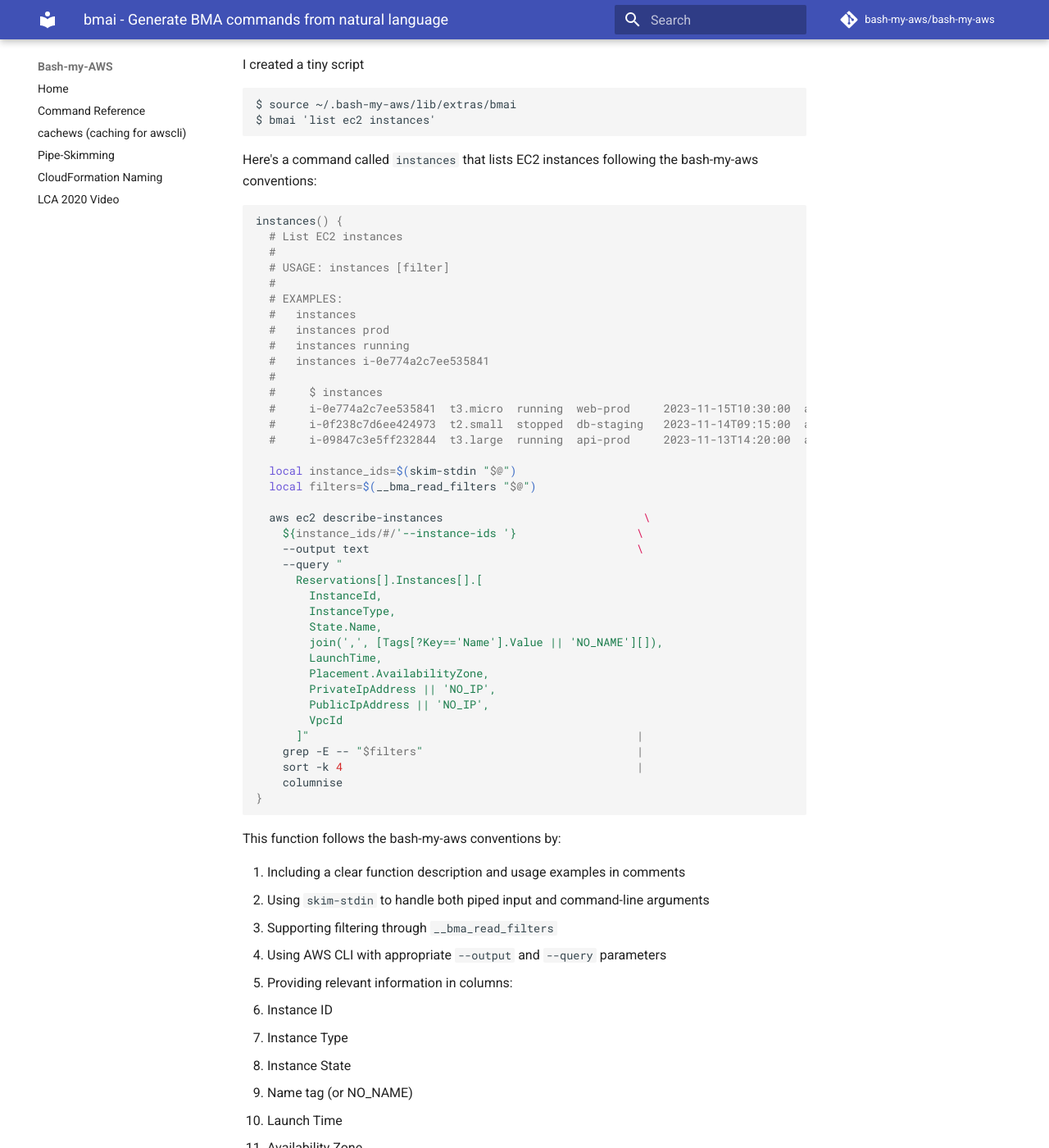
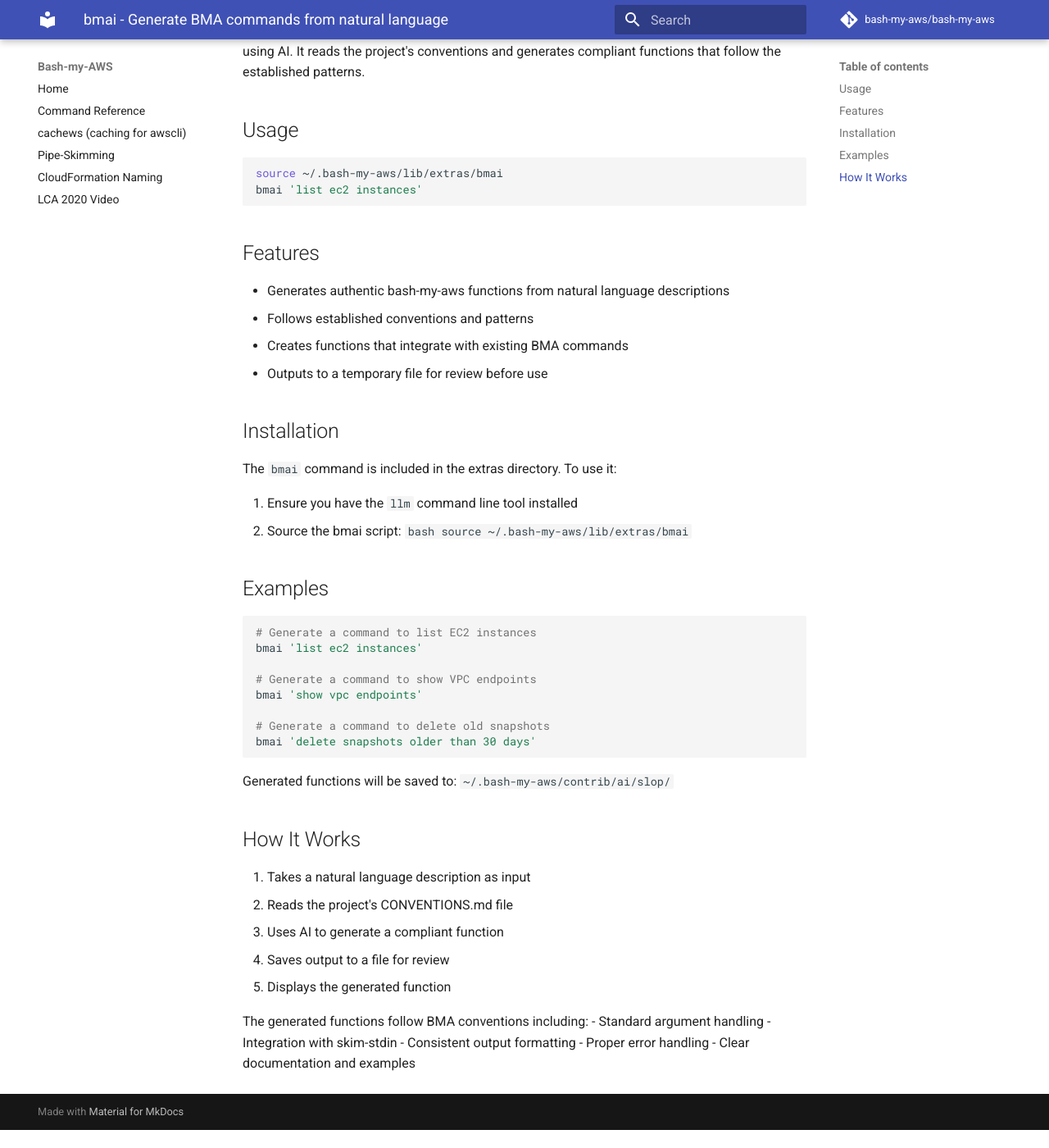
Before and after one commit to bash-my-aws/bash-my-aws, an MkDocs documentation site: the page built from docs/bmai.md, in a window 1280 px wide and 1400 px high, scrolled down 197 px. Shown: the whole window at 82% size. Built offline with MkDocs 1.6.1 and Material for MkDocs 9.7.7, drawn with Linux system fonts in a browser that asks for light colours; comment, search, counter and statistics services are not loaded; after the commit the page ends 1575 px from its top, so only the background shows below that; some of the changed text lies outside the part shown.

Commit message:
docs: Update bmai.md with clearer documentation and examples

````diff
--- a/docs/bmai.md
+++ b/docs/bmai.md
@@ -1,97 +1,58 @@
 # bmai - Generate BMA commands from natural language
 
-Wow.
+The `bmai` command helps generate bash-my-aws functions from natural language descriptions using AI. It reads the project's conventions and generates compliant functions that follow the established patterns.
 
-I created a tiny script
+## Usage
 
-
-```
-$ source ~/.bash-my-aws/lib/extras/bmai
-$ bmai 'list ec2 instances'
+```bash
+source ~/.bash-my-aws/lib/extras/bmai
+bmai 'list ec2 instances'
 ```
 
-Here's a command called `instances` that lists EC2 instances following the bash-my-aws conventions:
+## Features
+
+- Generates authentic bash-my-aws functions from natural language descriptions
+- Follows established conventions and patterns
+- Creates functions that integrate with existing BMA commands
+- Outputs to a temporary file for review before use
+
+## Installation
+
+The `bmai` command is included in the extras directory. To use it:
+
+1. Ensure you have the `llm` command line tool installed
+2. Source the bmai script:
+   ```bash
+   source ~/.bash-my-aws/lib/extras/bmai
+   ```
+
+## Examples
 
 ```bash
-instances() {
-  # List EC2 instances
-  #
-  # USAGE: instances [filter]
-  #
-  # EXAMPLES:
-  #   instances
-  #   instances prod
-  #   instances running
-  #   instances i-0e774a2c7ee535841
-  #
-  #     $ instances
-  #     i-0e774a2c7ee535841  t3.micro  running  web-prod     2023-11-15T10:30:00  ap-southeast-2a  10.0.1.100    3.104.X.X    vpc-018d9739
-  #     i-0f238c7d6ee424973  t2.small  stopped  db-staging   2023-11-14T09:15:00  ap-southeast-2b  10.0.2.150    NO_IP        vpc-892d4739
-  #     i-09847c3e5ff232844  t3.large  running  api-prod     2023-11-13T14:20:00  ap-southeast-2c  10.0.3.200    54.153.X.X   vpc-018d9739
+# Generate a command to list EC2 instances
+bmai 'list ec2 instances'
 
-  local instance_ids=$(skim-stdin "$@")
-  local filters=$(__bma_read_filters "$@")
+# Generate a command to show VPC endpoints
+bmai 'show vpc endpoints'
 
-  aws ec2 describe-instances                              \
-    ${instance_ids/#/'--instance-ids '}                  \
-    --output text                                        \
-    --query "
-      Reservations[].Instances[].[
-        InstanceId,
-        InstanceType,
-        State.Name,
-        join(',', [Tags[?Key=='Name'].Value || 'NO_NAME'][]),
-        LaunchTime,
-        Placement.AvailabilityZone,
-        PrivateIpAddress || 'NO_IP',
-        PublicIpAddress || 'NO_IP',
-        VpcId
-      ]"                                                 |
-    grep -E -- "$filters"                                |
-    sort -k 4                                            |
-    columnise
-}
+# Generate a command to delete old snapshots
+bmai 'delete snapshots older than 30 days'
 ```
 
-This function follows the bash-my-aws conventions by:
+Generated functions will be saved to:
+`~/.bash-my-aws/contrib/ai/slop/`
 
-1. Including a clear function description and usage examples in comments
-2. Using `skim-stdin` to handle both piped input and command-line arguments
-3. Supporting filtering through `__bma_read_filters`
-4. Using AWS CLI with appropriate `--output` and `--query` parameters
-5. Providing relevant information in columns:
-   - Instance ID
-   - Instance Type
-   - Instance State
-   - Name tag (or NO_NAME)
-   - Launch Time
-   - Availability Zone
-   - Private IP
-   - Public IP
-   - VPC ID
-6. Using `columnise` for formatted output
-7. Sorting output by Name tag
-8. Following naming conventions (lowercase function name)
-9. Using consistent error handling and input processing
-10. Supporting both individual instance queries and listing all instances
+## How It Works
 
-Usage examples:
-```bash
-# List all instances
-instances
+1. Takes a natural language description as input
+2. Reads the project's CONVENTIONS.md file
+3. Uses AI to generate a compliant function
+4. Saves output to a file for review
+5. Displays the generated function
 
-# Filter by name containing 'prod'
-instances prod
-
-# Filter by instance state
-instances running
-
-# Query specific instance
-instances i-0e774a2c7ee535841
-
-# Pipe from other commands
-vpcs | instances
-```
-
-The output is formatted in columns for easy reading, and the function handles cases where values might be missing (using 'NO_NAME' and 'NO_IP' as appropriate). It also integrates well with other bash-my-aws commands through piping.
-m@x2 bash-my-aws (master)$
+The generated functions follow BMA conventions including:
+- Standard argument handling
+- Integration with skim-stdin
+- Consistent output formatting
+- Proper error handling
+- Clear documentation and examples
````
